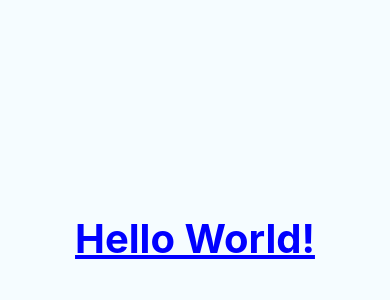
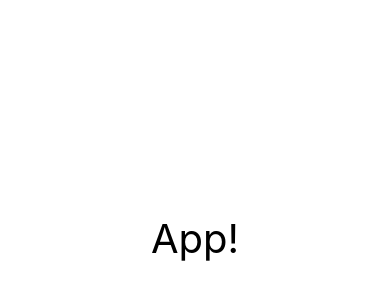
Before and after one commit to JoaoVSouto/exerciciosExpo, a React Native app: screen / in a window 390 px wide. Shown: the part 184-484 px from the top of the page. Built offline with nearby package versions, Linux system fonts and the light colour scheme.

Commit message:
Creating my own App.js

```diff
--- a/App.js
+++ b/App.js
@@ -1,27 +1,35 @@
-import React from 'react';
-import { StyleSheet, Text, View } from 'react-native';
+import React, { Component } from 'react';
+import { View, Text, StyleSheet } from 'react-native';
 
-export default class App extends React.Component {
-  render() {
-    return (
-      <View style={styles.container}>
-        <Text style={styles.text}>Hello World!</Text>
-      </View>
-    );
-  }
+
+// FUNCTIONAL COMPONENT
+export default () => {
+  return (
+    <View style={styles.container}>
+      <Text style={styles.f40}>App!</Text>
+    </View>
+  );
 }
+
+
+// CLASS BASED COMPONENT
+// class App extends Component {
+//   render() {
+//     return (
+//       <View style={styles.container}>
+//         <Text style={styles.f40}>App!</Text>
+//       </View>
+//     );
+//   }
+// }
 
 const styles = StyleSheet.create({
   container: {
     flex: 1,
-    backgroundColor: '#F5FCFF',
-    alignItems: 'center',
-    justifyContent: 'center'
+    justifyContent: 'center',
+    alignItems: 'center'
   },
-  text: {
-    fontSize: 40,
-    color: 'blue',
-    fontWeight: 'bold',
-    textDecorationLine: 'underline'
+  f40: {
+    fontSize: 40
   }
 });
```
